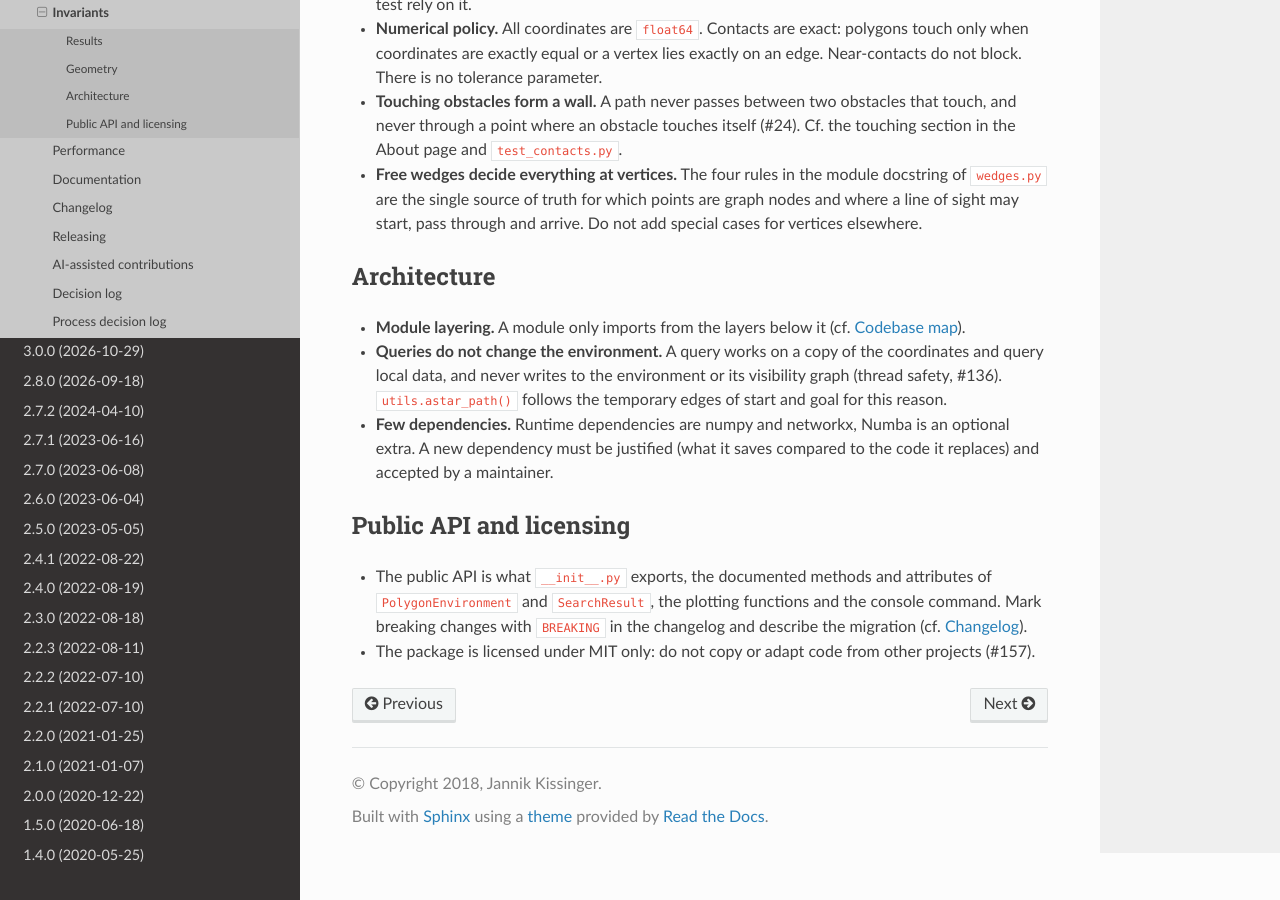
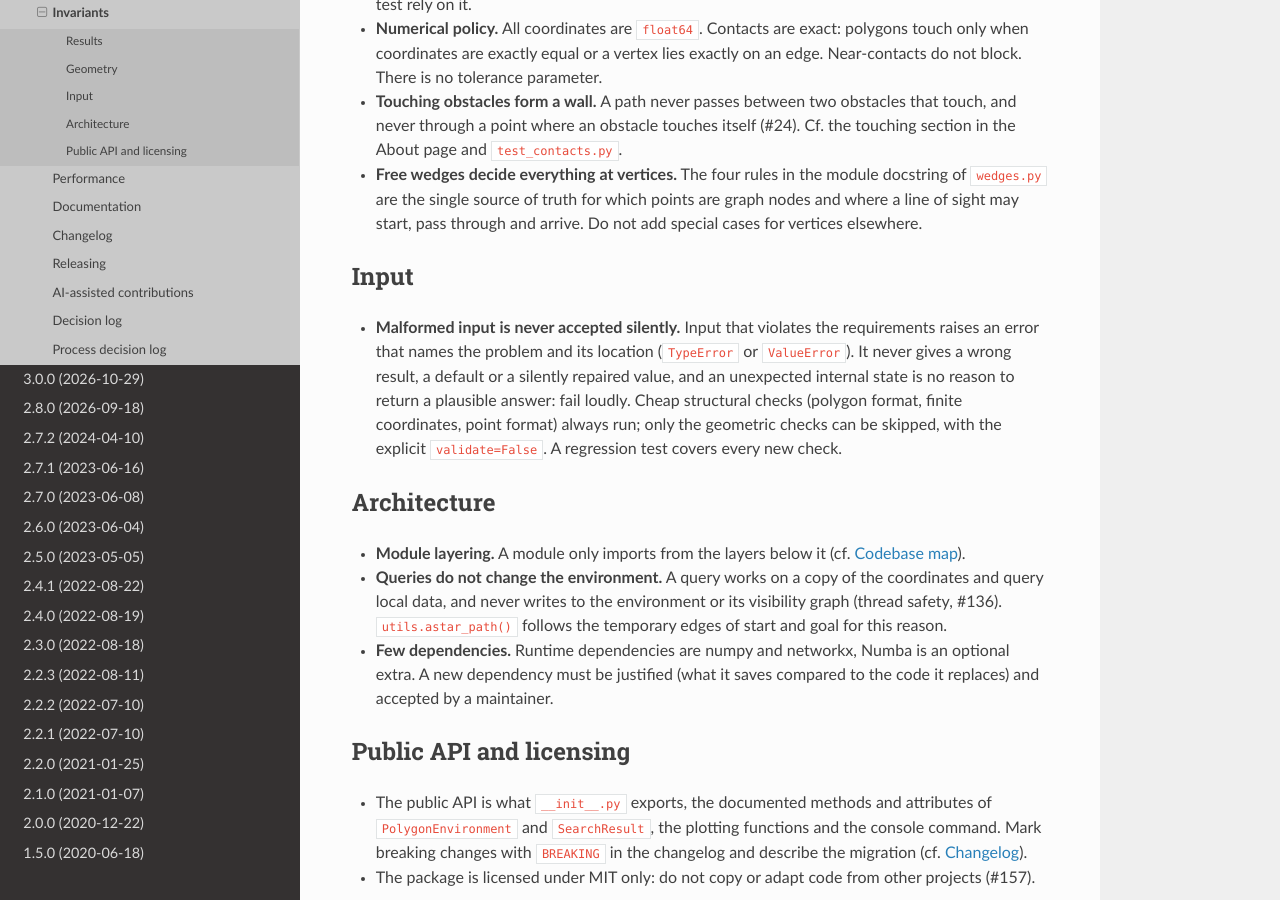
Before and after one commit to jannikmi/extremitypathfinder, a Sphinx documentation site: the page built from docs/contributing/invariants.md, in a window 1280 px wide and 900 px high, scrolled down 616 px. Built offline with Sphinx 7.4.7 and the Read the Docs theme 3.1.0, drawn with Linux system fonts in a browser that asks for light colours.

Commit message:
Invariant: malformed input is never accepted silently (#226)
Co-Authored-By: Claude Sonnet 5.5 <noreply@anthropic.com>
Claude-Session: https://claude.ai/code/session_01XJqV76SwPfoKwawrpcbd5B

```diff
--- a/docs/contributing/invariants.md
+++ b/docs/contributing/invariants.md
@@ -25,6 +25,14 @@ The [Engineering Design](../8_design.rst) page gives the full reasoning.
   source of truth for which points are graph nodes and where a line of sight may start, pass through and arrive.
   Do not add special cases for vertices elsewhere.
 
+## Input
+
+- **Malformed input is never accepted silently.** Input that violates the requirements raises an error that names
+  the problem and its location (`TypeError` or `ValueError`). It never gives a wrong result, a default or a silently
+  repaired value, and an unexpected internal state is no reason to return a plausible answer: fail loudly.
+  Cheap structural checks (polygon format, finite coordinates, point format) always run; only the geometric
+  checks can be skipped, with the explicit `validate=False`. A regression test covers every new check.
+
 ## Architecture
 
 - **Module layering.** A module only imports from the layers below it (cf. [Codebase map](codebase-map.md)).
```
